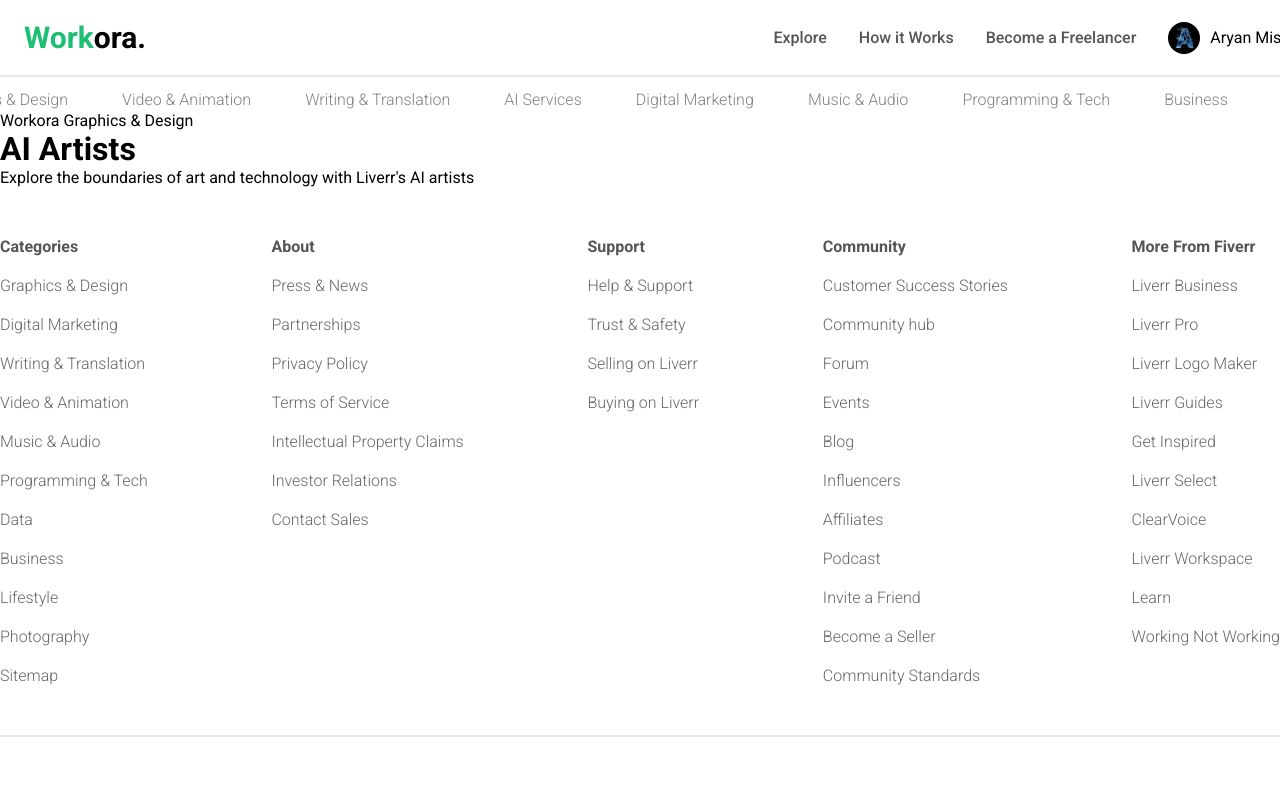
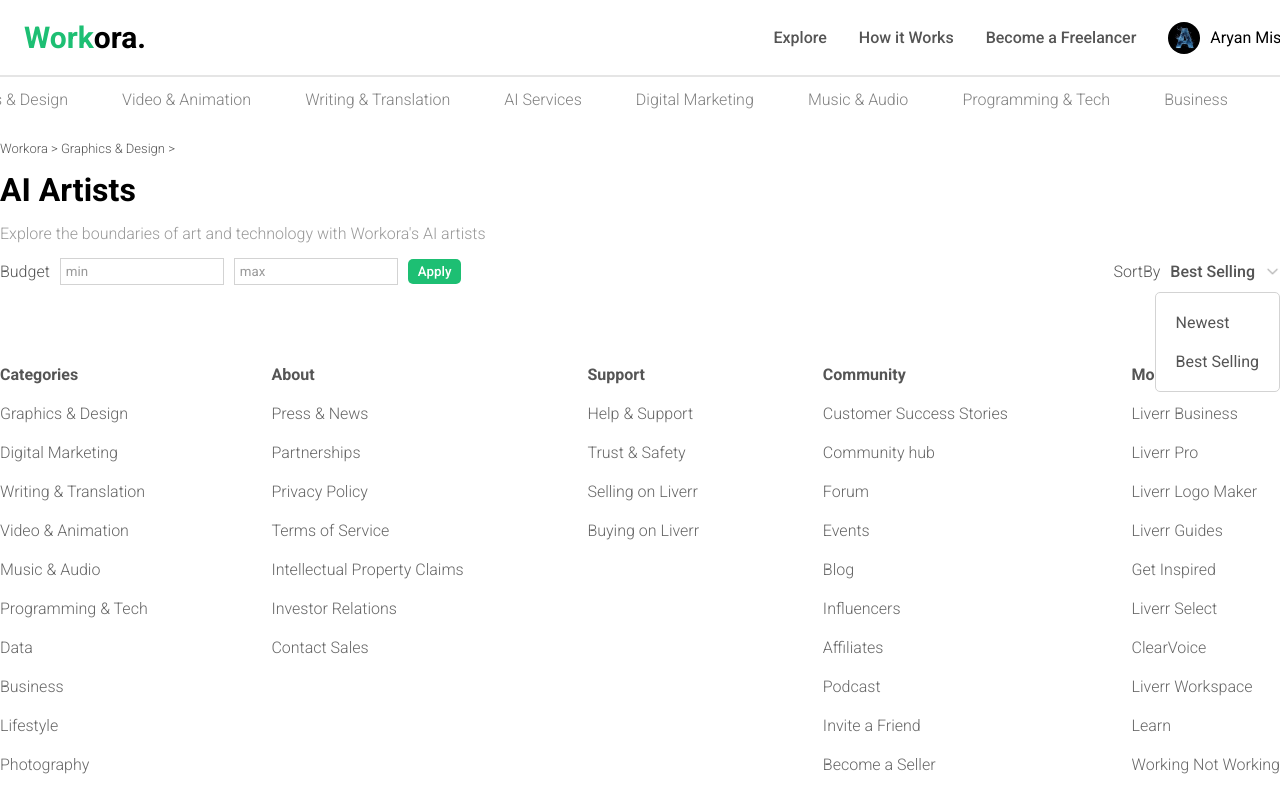
Before and after one commit to DevAaaryan/Workora, a React (Vite) app: page /gigs in a window 1280 px wide. Shown: the top 785 px of the page. Built offline with nearby package versions, Linux system fonts and the light colour scheme.

Commit message:
Adding CSS in gigs page

```diff
--- a/src/pages/gigs/Gigs.jsx
+++ b/src/pages/gigs/Gigs.jsx
@@ -4,11 +4,28 @@
   return (
     <div className='gigs'>
       <div className="container">
-        <span className="breadcrumbs">Workora Graphics & Design </span>
+        <span className="breadcrumbs">Workora > Graphics & Design > </span>
         <h1>AI Artists</h1>
         <p>
-          Explore the boundaries of art and technology with Liverr's AI artists
+          Explore the boundaries of art and technology with Workora's AI artists
         </p>
+        <div className="menu">
+          <div className="left">
+            <span>Budget</span>
+            <input type="text" placeholder='min' />
+            <input type="text" placeholder='max' />
+            <button>Apply</button>
+          </div>
+          <div className="right">
+            <span className='sortBy'>SortBy</span>
+            <span className="sortType">Best Selling</span>
+            <img src="./img/down.png" alt="" />
+            <div className="rightMenu">
+              <span>Newest</span>
+              <span>Best Selling</span>
+            </div>
+          </div>
+        </div>
       </div>
     </div>
   )
--- a/src/pages/gigs/Gigs.scss
+++ b/src/pages/gigs/Gigs.scss
@@ -0,0 +1,98 @@
+.gigs {
+    width: 100%;
+    display: flex;
+    justify-content: center;
+
+    .container {
+        width: 1400px;
+        padding: 30px 0px;
+        display: flex;
+        flex-direction: column;
+        gap: 15px;
+
+        .breadcrumbs {
+            font-weight: 300;
+            font-size: 13px;
+            color: #555;
+        }
+
+        p {
+            color: #999;
+            font-weight: 300;
+        }
+
+        .menu {
+            display: flex;
+            align-items: center;
+            justify-content: space-between;
+
+            .left {
+                display: flex;
+                align-items: center;
+                gap: 10px;
+                color: #555;
+                font-weight: 300;
+
+                input {
+                    padding: 5px;
+                    border: 1px solid lightgray;
+                    outline: none;
+
+                    &::placeholder {
+                        color: #999;
+                    }
+                }
+
+                button {
+                    padding: 5px 10px;
+                    background-color: #1dbf73;
+                    color: white;
+                    border: none;
+                    font-weight: 500;
+                    border-radius: 5px;
+                    cursor: pointer;
+                }
+            }
+
+            .right {
+                position: relative;
+                display: flex;
+                align-items: center;
+                gap: 10px;
+
+                .sortBy {
+                    color: #555;
+                    font-weight: 300;
+                }
+
+                .sortType {
+                    color: #555;
+                    font-weight: 500;
+                }
+
+                img {
+                    width: 15px;
+                    cursor: pointer;
+                }
+
+                .rightMenu {
+                    padding: 20px;
+                    background-color: white;
+                    border-radius: 5px;
+                    border: .5px solid lightgrey;
+                    position: absolute;
+                    top: 30px;
+                    right: 0;
+                    display: flex;
+                    flex-direction: column;
+                    gap: 20px;
+                    color: #555;
+
+                    span{
+                        cursor: pointer;
+                    }
+                }
+            }
+        }
+    }
+}
```
